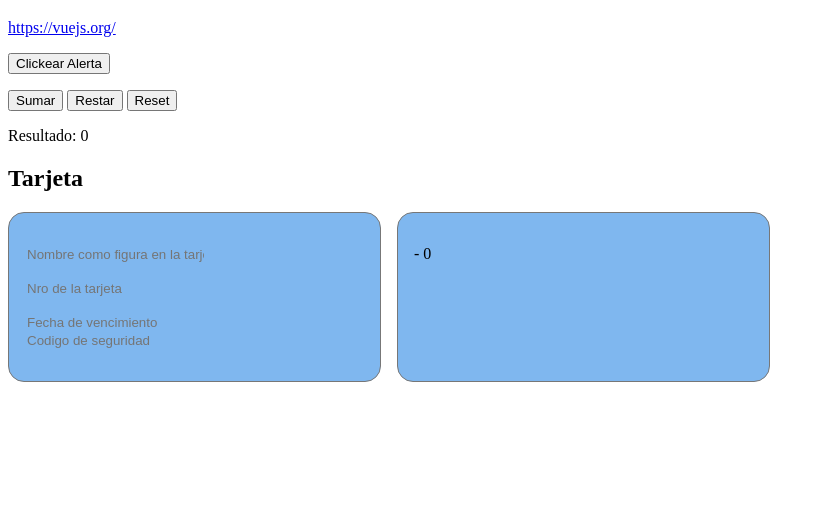
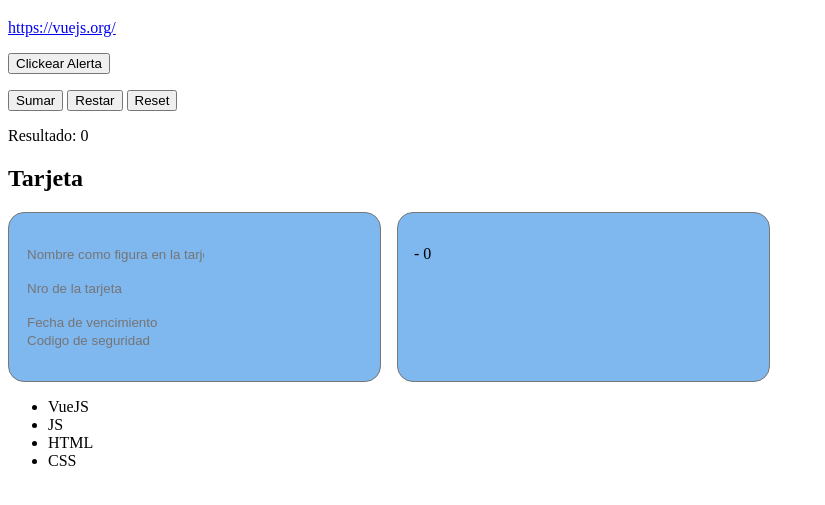
Before and after one commit to j-e-g/practica-vuejs, a plain HTML site: page index.html in a window 1280 px wide. Shown: the part 61-566 px from the top of the page, without its empty margins (0-825 px from the left). Drawn offline with nearby package versions, Linux system fonts and the light colour scheme.

Commit message:
Bucle for en lista

```diff
--- a/app.js
+++ b/app.js
@@ -7,7 +7,8 @@ const app = Vue.createApp({
       nombre:"",
       nro_tarjeta:"",
       fecha_vencimiento:"",
-      cod_seguridad:""
+      cod_seguridad:"",
+      lista: ["VueJS", "JS", "HTML", "CSS"]
     };
   },
 
--- a/index.html
+++ b/index.html
@@ -35,6 +35,11 @@
         </div>
       </div>
     </section>
+    <section>
+      <ul>
+        <li v-for="l in lista">{{ l }}</li>
+      </ul>
+    </section>
   </div>
   <script src="https://unpkg.com/vue@next"></script>
   <script src="app.js"></script>
```
